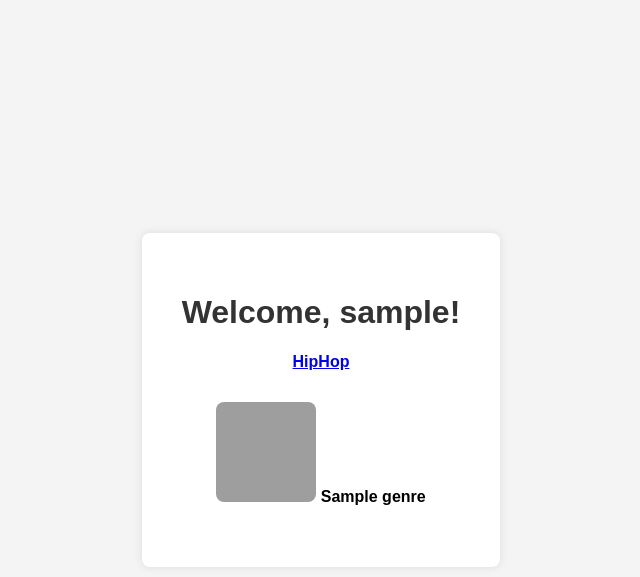
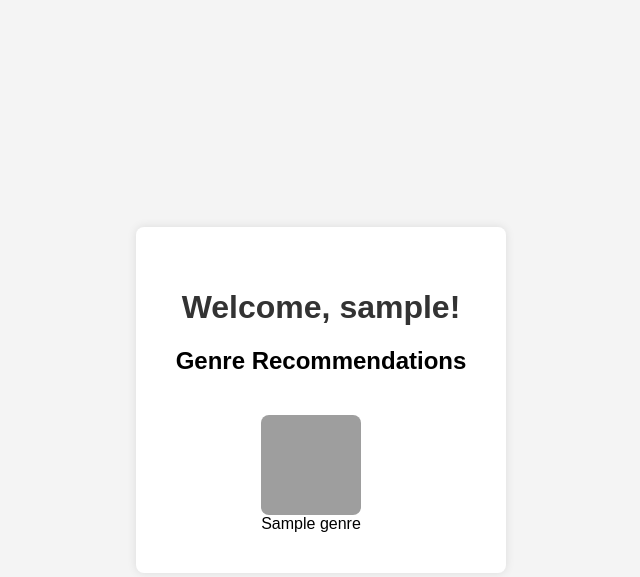
Before and after one commit to Darayomipo/Computer-Project-2-Data-Analysis-User-Music-Recommendation, a FastAPI app: template templates/welcome.html in a window 1280 px wide. Shown: the top 577 px of the page, without its empty margins (319-959 px from the left). Run offline with FastAPI, Linux system fonts and the light colour scheme; the template is opened without the code that fills it: most values are stand-ins (such as "Sample title", 1, 10 or a date in 2020); grey boxes are pictures that could not be loaded.

Commit message:
Update welcome.html

```diff
--- a/templates/welcome.html
+++ b/templates/welcome.html
@@ -28,20 +28,34 @@
             border-radius: 8px;
             margin-top: 10px;
         }
+        .genre-container {
+            display: flex;
+            flex-direction: column;
+            align-items: center;
+            margin-top: 10px;
+            margin-right: 20px; /* Add spacing between genre containers */
+        }
+        /* Add CSS for the genres wrapper to layout genres in a row */
+        .genres-wrapper {
+            display: flex;
+            justify-content: center;
+            flex-wrap: wrap; /* Allows wrapping if the screen is not wide enough */
+            gap: 10px; /* Adds a gap between genre containers */
+        }
     </style>
 </head>
 <body>
     <div class="welcome-container">
         <h1>Welcome, {{ username }}!</h1>
-        <h4><a href="https://source.unsplash.com/random">HipHop</a></h4>
-        <h4>
+        <h2>Genre Recommendations</h2>
+        <div class="genres-wrapper">
             {% for genre in music_genres %}
-                <!-- Specify image size directly in the Unsplash URL. Example: 300x200 -->
-                <img src="https://source.unsplash.com/random/300x200" alt="{{ genre }}">
-                <span>{{ genre }}</span>
+                <div class="genre-container">
+                    <img src="https://source.unsplash.com/random/100x100" alt="{{ genre }}">
+                    <span>{{ genre }}</span>
+                </div>
             {% endfor %}
-        </h4>
+        </div>
     </div>
 </body>
-
 </html>
```
